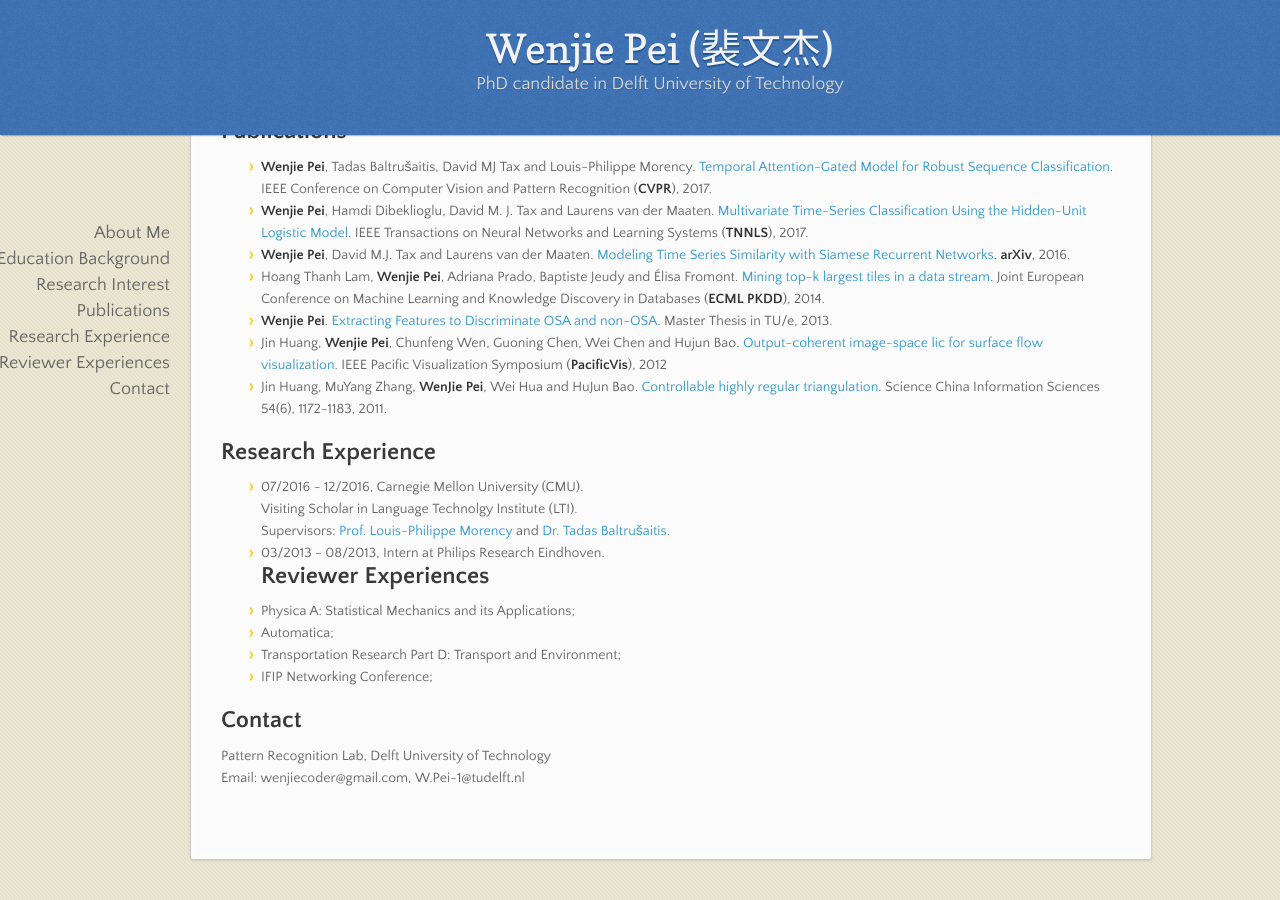
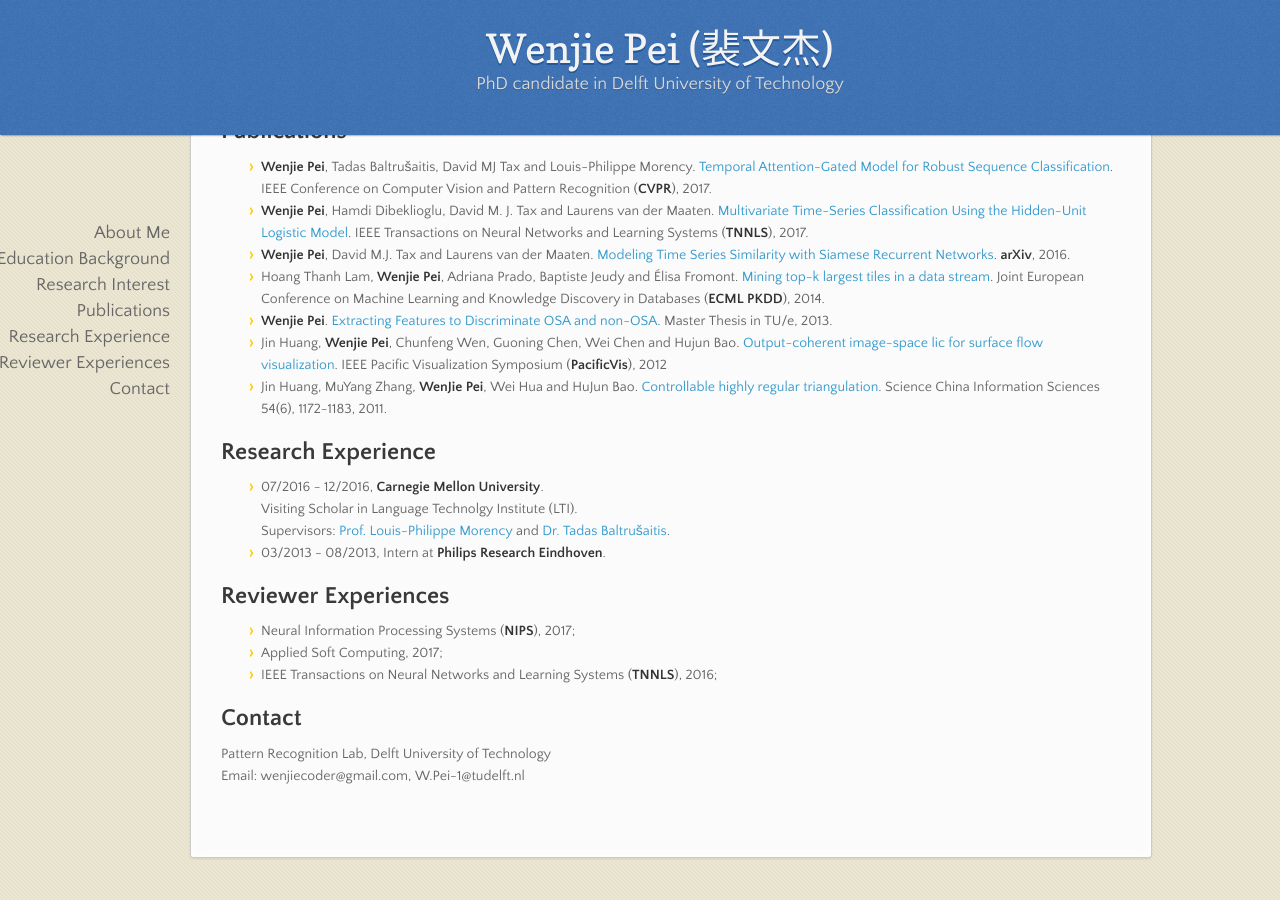
Before and after one commit to wenjiepei/wenjiepei.github.com, a Jekyll site: the page built from index.md, in a window 1280 px wide and 900 px high, scrolled down 681 px. Built offline with Jekyll 4.4.1, drawn with Linux system fonts in a browser that asks for light colours; nearby versions of some CDN libraries; our own code applies the rules of GitHub Pages for plain Markdown files.

Commit message:
Update index.md

```diff
--- a/index.md
+++ b/index.md
@@ -36,16 +36,15 @@ Wenjie Pei is currently a PhD student at Pattern Recognition and Computer Vision
 
 
 ## Research Experience
-- 07/2016 - 12/2016, Carnegie Mellon University (CMU).
+- 07/2016 - 12/2016, __Carnegie Mellon University__.
   Visiting Scholar in Language Technolgy Institute (LTI).
   Supervisors: [Prof. Louis-Philippe Morency](https://www.cs.cmu.edu/~morency/) and [Dr. Tadas Baltrušaitis](https://www.cl.cam.ac.uk/~tb346/).
-- 03/2013 - 08/2013, Intern at Philips Research Eindhoven.
+- 03/2013 - 08/2013, Intern at __Philips Research Eindhoven__.
+
 ## Reviewer Experiences
-- Physica A: Statistical Mechanics and its Applications;
-- Automatica;
-- Transportation Research Part D: Transport and Environment;
-- IFIP Networking Conference;
-
+-  Neural Information Processing Systems (__NIPS__), 2017;
+- Applied Soft Computing, 2017;
+- IEEE Transactions on Neural Networks and Learning Systems (__TNNLS__), 2016;
 
 ## Contact
 Pattern Recognition Lab, Delft University of Technology
```
